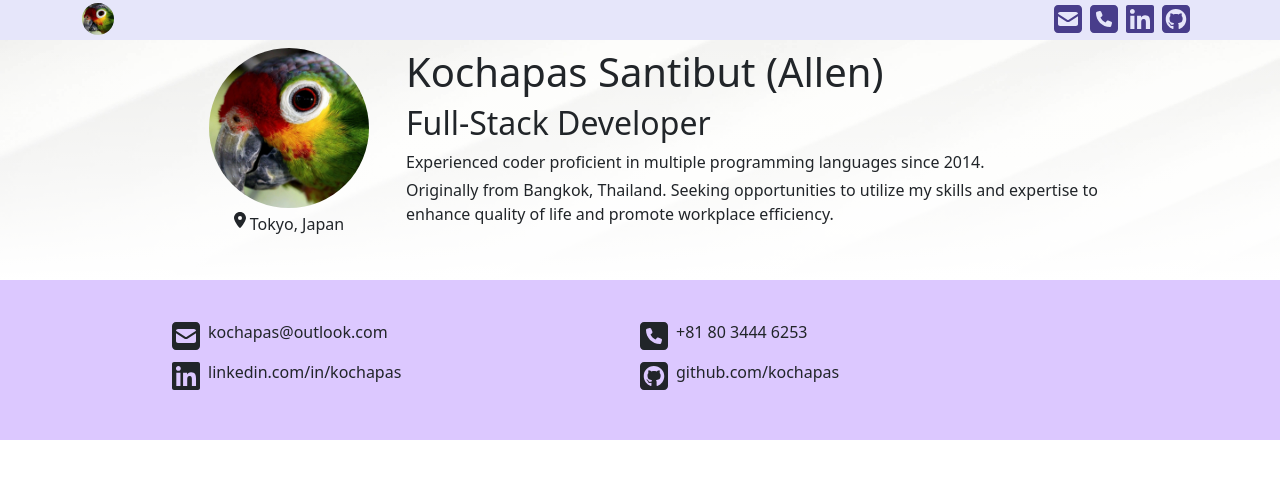
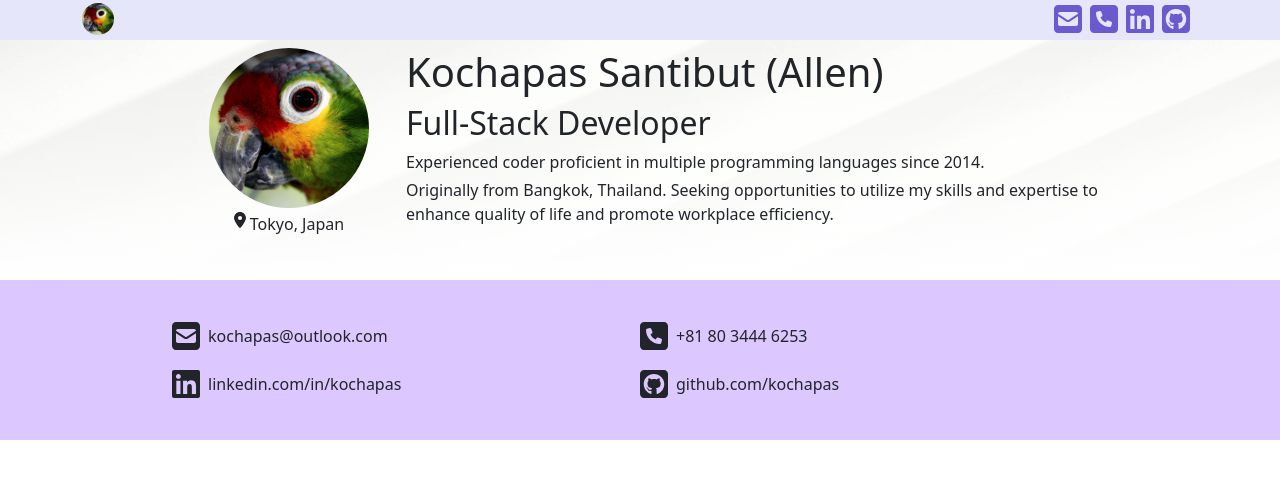
Before and after one commit to kochapas/kochapas-2023, a Next.js app: page / in a window 1280 px wide. Shown: the top 478 px of the page. Built offline with nearby package versions, Linux system fonts and the light colour scheme.

Commit message:
Adjusting CSS styles for text and link element.

```diff
--- a/src/components/Contact.js
+++ b/src/components/Contact.js
@@ -16,17 +16,17 @@ export const Contact = () => {
                   size="2x"
                   className="me-2"
                 />
-                <p>
+                <p className="mt-auto mb-auto">
                   {"kochapas@outlook.com"}
                 </p>
               </div>
-              <div className="d-flex">
+              <div className="d-flex mt-3">
                 <FontAwesomeIcon
                   icon={faLinkedin}
                   size="2x"
                   className="me-2"
                 />
-                <p>
+                <p className="mt-auto mb-auto">
                   {"linkedin.com/in/kochapas"}
                 </p>
               </div>
@@ -38,17 +38,17 @@ export const Contact = () => {
                   size="2x"
                   className="me-2"
                 />
-                <p>
+                <p className="mt-auto mb-auto">
                   {"+81 80 3444 6253"}
                 </p>
               </div>
-              <div className="d-flex">
+              <div className="d-flex mt-3">
                 <FontAwesomeIcon
                   icon={faGithubSquare}
                   size="2x"
                   className="me-2"
                 />
-                <p>
+                <p className="mt-auto mb-auto">
                   {"github.com/kochapas"}
                 </p>
               </div>
--- a/src/styles/globals.css
+++ b/src/styles/globals.css
@@ -3,9 +3,5 @@ body {
 }
 
 a {
-  color: darkslateblue;
-}
-
-a:hover {
   color: slateblue;
 }
```
